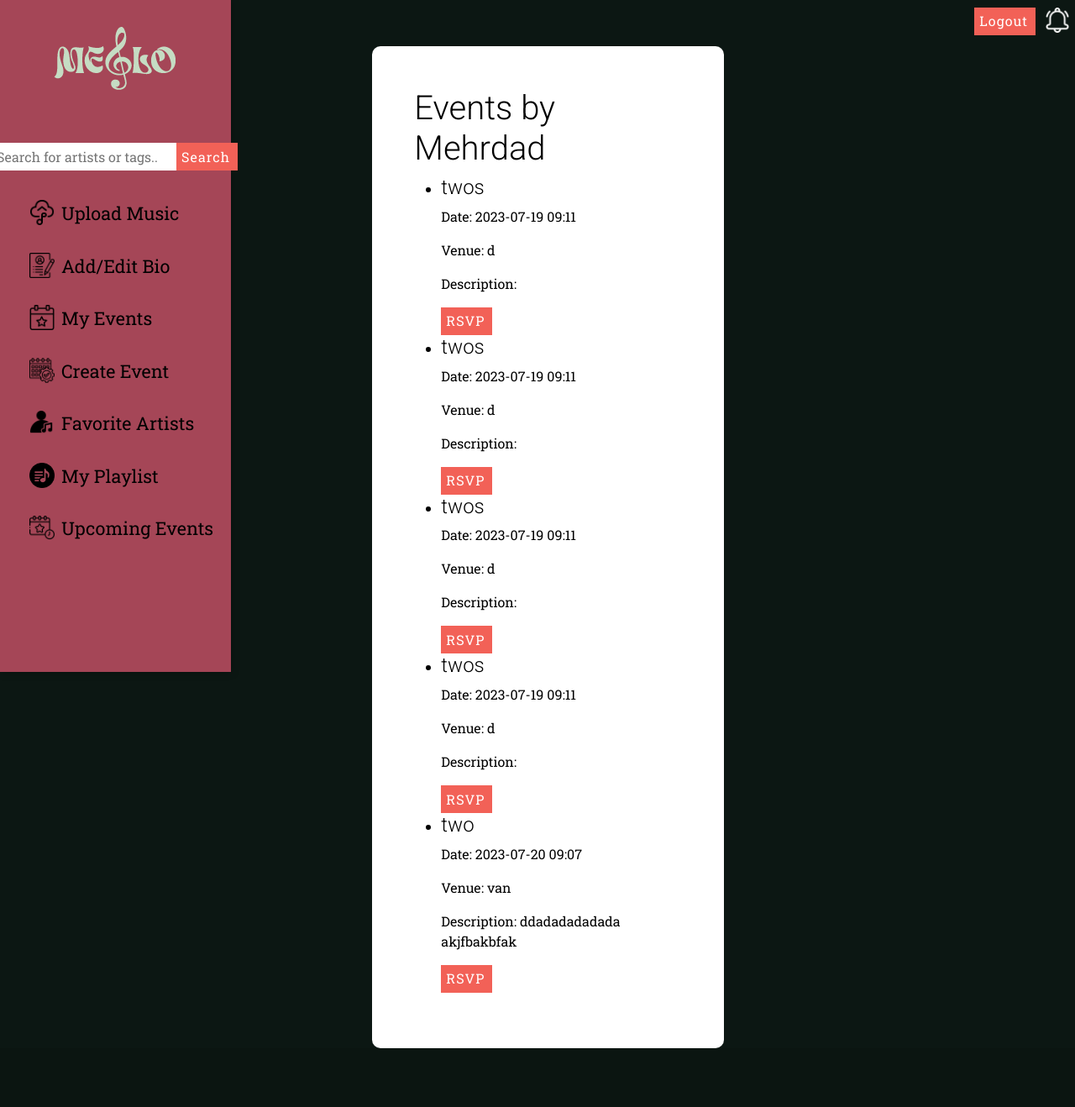
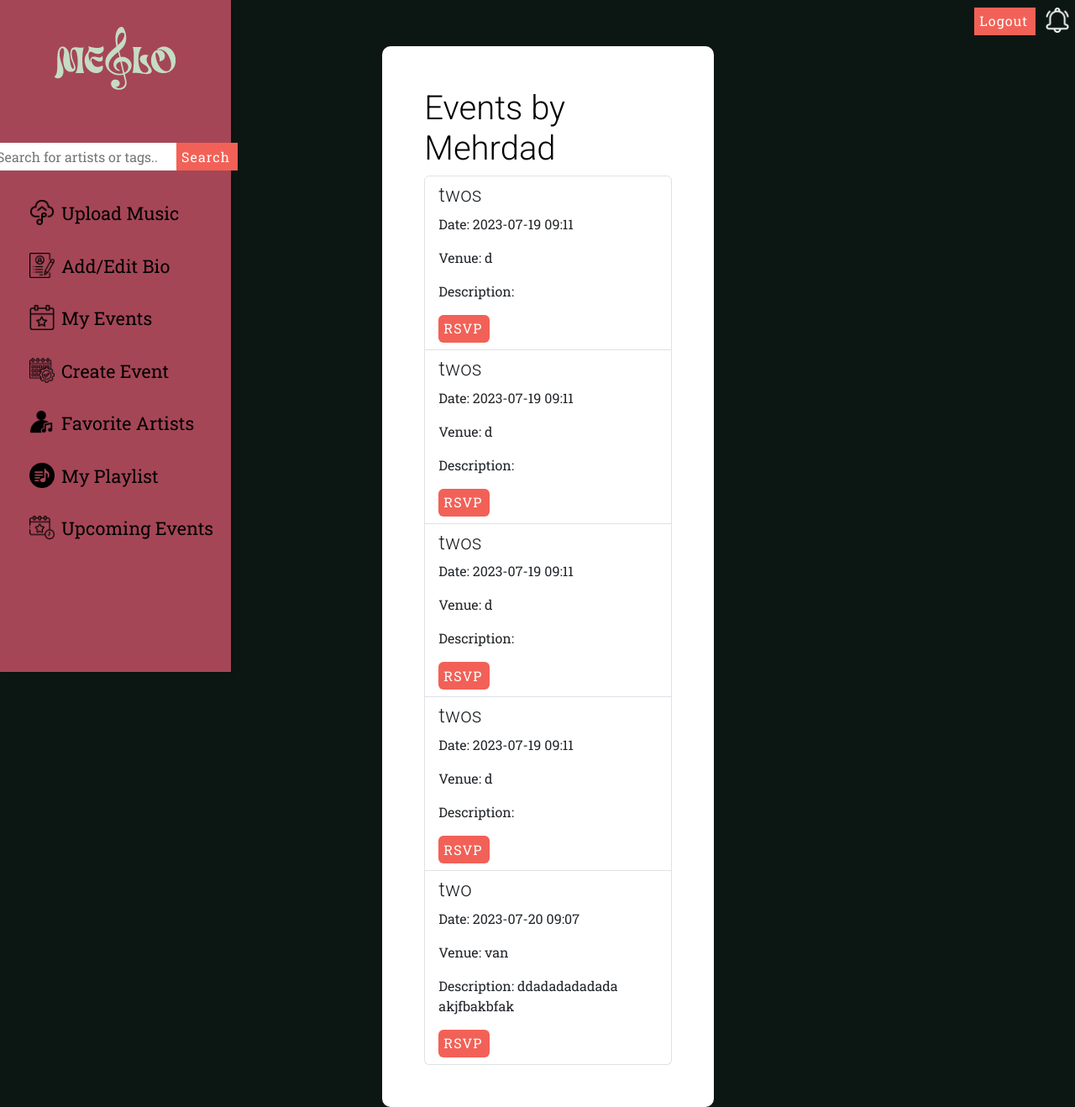
Before and after one commit to mehrdad-ordobadi/Melo, a Flask app: page /view-events/1 in a window 1280 px wide. Shown: the whole page at 84% size. Before the commit the page ends 1248 px from the top, so only its background shows below. Run offline with Flask 3, Linux system fonts and the light colour scheme; a user stored in the database is signed in; data comes from the database, SQL or seed files in the repository; both versions use the stored data as it was after the commit.

Commit message:
added css

```diff
--- a/app/static/create_events.css
+++ b/app/static/create_events.css
@@ -17,6 +17,11 @@ body {
 
 #submit:hover{
   background-color: rgb(204, 112, 89);
+}
+.alert-info{
+  background-color: #A54657;
+  border-color: #A54657;
+  color: black;
 }
 
 @media screen and (max-width: 770px) {
--- a/app/static/upload.css
+++ b/app/static/upload.css
@@ -49,6 +49,12 @@ h2{
     margin-right: 10px;
 }
 
+.btn-primary:hover {
+  background-color:rgb(204, 112, 89) ;
+}
+.btn-primary:on-click{
+  background-color: #F26157;
+}
 @media screen and (max-width: 1100px)
 {
   .upload-page, .rsvp-page, .view-events-page {
--- a/app/templates/view_events.html
+++ b/app/templates/view_events.html
@@ -8,8 +8,7 @@
 
 {% block content %}
 <main class="view-events-page">
-
-
+  <div class="container">
     <div class="box">
       {% with messages = get_flashed_messages() %}
       {% if messages %}
@@ -25,16 +24,16 @@
 
         {% if events %}
         <div class="uploaded-songs">
-          <ul>
+          <ul class="list-group">
             {% for event in events %}
-              <li>
+            <li class="list-group-item">
               <h2>{{ event.event_title }}</h2>
               <p>Date: {{ event.event_date.strftime('%Y-%m-%d %H:%M') }}</p>
               <p>Venue: {{ event.event_venue }}</p>
               <p>Description: {{ event.description }}</p>
               <form action="{{ url_for('rsvp', event_id=event.event_id) }}" method="POST">
                 <div class="upload-button">
-                          <input type="submit" value="RSVP">
+                  <input type="submit" value="RSVP" class="btn btn-primary">
                 </div>
               </form>
             </li>
@@ -46,5 +45,6 @@
         {% endif %}
       </div>
     </div>
+  </div>
 </main>
 {% endblock %}
```
Also changed, not shown: app/instance/users.db. Lines whose indentation alone changed are shown as unchanged.
